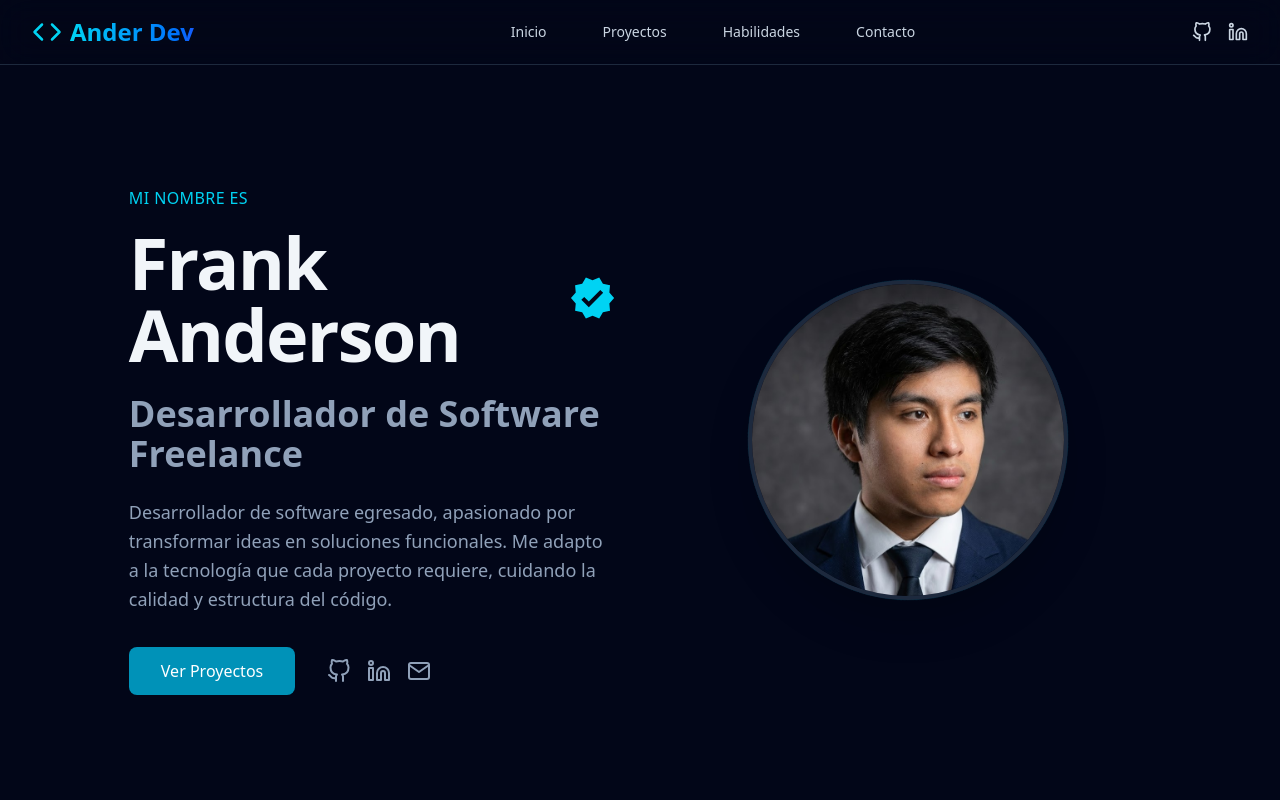
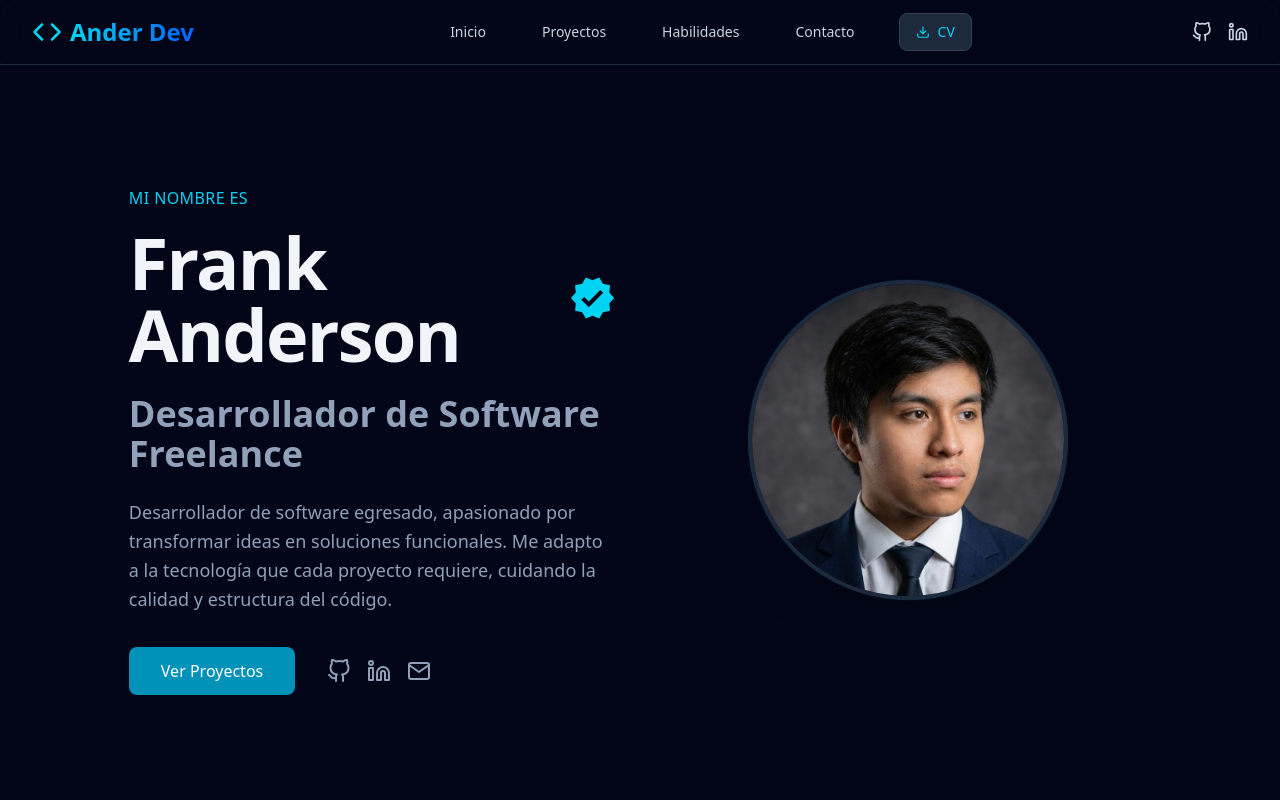
Before and after one commit to AnderFRK/portafolio, a React (Vite) app in the folder portafolio_front/: page / in a window 1280 px wide. Shown: the top 800 px of the page. Built offline with nearby package versions, Linux system fonts and the light colour scheme.

Commit message:
Agregando CV

```diff
--- a/portafolio_front/src/components/Navbar.jsx
+++ b/portafolio_front/src/components/Navbar.jsx
@@ -1,6 +1,7 @@
 import { useState } from "react";
 import { motion, AnimatePresence } from "framer-motion";
-import { FiMenu, FiX, FiGithub, FiLinkedin, FiCode } from "react-icons/fi";
+import { FiMenu, FiX, FiGithub, FiLinkedin, FiCode, FiDownload } from "react-icons/fi";
+import cvFile from "../assets/images/cv/CVFrankSumari.pdf";
 
 const Navbar = () => {
   const [isOpen, setIsOpen] = useState(false);
@@ -12,25 +13,17 @@ const Navbar = () => {
     { name: "Contacto", href: "#contact" },
   ];
 
-  // --- FUNCIÓN NUEVA: Maneja el scroll suave manual ---
   const handleNavClick = (e, targetId) => {
-    e.preventDefault(); // 1. Evita el salto brusco instantáneo
-
+    e.preventDefault();
     const element = document.querySelector(targetId);
     if (element) {
-      const headerOffset = 80; // 2. Espacio para que el menú no tape el título (ajusta si quieres más/menos)
+      const headerOffset = 80;
       const elementPosition = element.getBoundingClientRect().top;
       const offsetPosition = elementPosition + window.scrollY - headerOffset;
-
-      window.scrollTo({
-        top: offsetPosition,
-        behavior: "smooth" // 3. Aquí forzamos la animación suave
-      });
+      window.scrollTo({ top: offsetPosition, behavior: "smooth" });
     }
-
-    setIsOpen(false); // 4. Cerramos el menú móvil si estaba abierto
+    setIsOpen(false);
   };
-  // ----------------------------------------------------
 
   return (
     <>
@@ -38,10 +31,9 @@ const Navbar = () => {
         <div className="max-w-7xl mx-auto px-4 sm:px-6 lg:px-8">
           <div className="flex items-center justify-between h-16">
 
-            {/* LOGO */}
             <div
               className="flex-shrink-0 cursor-pointer flex items-center gap-2"
-              onClick={(e) => handleNavClick(e, "#home")} // Truco: Clic en el logo te lleva arriba suavemente
+              onClick={(e) => handleNavClick(e, "#home")}
             >
               <FiCode className="text-cyan-400 text-3xl" />
               <span className="text-2xl font-bold bg-gradient-to-r from-cyan-400 to-blue-600 text-transparent bg-clip-text">
@@ -49,30 +41,35 @@ const Navbar = () => {
               </span>
             </div>
 
-            {/* DESKTOP MENU */}
             <div className="hidden md:block">
-              <div className="ml-10 flex items-baseline space-x-8">
+              <div className="ml-10 flex items-center space-x-8">
                 {links.map((link) => (
                   <a
                     key={link.name}
                     href={link.href}
-                    // AGREGAMOS EL EVENTO ONCLICK AQUÍ
                     onClick={(e) => handleNavClick(e, link.href)}
                     className="text-slate-300 hover:text-cyan-400 hover:scale-105 transition-all duration-300 px-3 py-2 rounded-md text-sm font-medium cursor-pointer"
                   >
                     {link.name}
                   </a>
                 ))}
+
+                <a
+                  href={cvFile}
+                  download="CV_Frank_Sumari.pdf"
+                  className="flex items-center gap-2 px-4 py-2 bg-slate-800 hover:bg-slate-700 text-cyan-400 border border-slate-700 rounded-lg transition-all hover:scale-105 font-medium text-sm"
+                >
+                  <FiDownload />
+                  <span>CV</span>
+                </a>
               </div>
             </div>
 
-            {/* REDES SOCIALES (Desktop) */}
-            <div className="hidden md:flex gap-4">
+            <div className="hidden md:flex gap-4 ml-4">
               <a href="https://github.com/AnderFRK" target="_blank" className="text-slate-300 hover:text-white transition-colors"><FiGithub size={20}/></a>
               <a href="https://pe.linkedin.com/in/frank-sumari" target="_blank" className="text-slate-300 hover:text-white transition-colors"><FiLinkedin size={20}/></a>
             </div>
 
-            {/* MOBILE MENU BUTTON */}
             <div className="-mr-2 flex md:hidden">
               <button
                 onClick={() => setIsOpen(!isOpen)}
@@ -84,7 +81,6 @@ const Navbar = () => {
           </div>
         </div>
 
-        {/* MOBILE MENU */}
         <AnimatePresence>
           {isOpen && (
             <motion.div
@@ -98,13 +94,20 @@ const Navbar = () => {
                   <a
                     key={link.name}
                     href={link.href}
-                    // AGREGAMOS EL EVENTO ONCLICK AQUÍ TAMBIÉN
                     onClick={(e) => handleNavClick(e, link.href)}
                     className="text-slate-300 hover:text-cyan-400 block px-3 py-2 rounded-md text-base font-medium cursor-pointer"
                   >
                     {link.name}
                   </a>
                 ))}
+
+                <a
+                  href={cvFile}
+                  download="CV_Frank_Sumari.pdf"
+                  className="flex items-center gap-2 text-cyan-400 font-bold block px-3 py-2 rounded-md text-base"
+                >
+                  <FiDownload /> Descargar CV
+                </a>
               </div>
             </motion.div>
           )}
```
Also changed, not shown: 1 other file (tests, documents, lock files or other folders).
